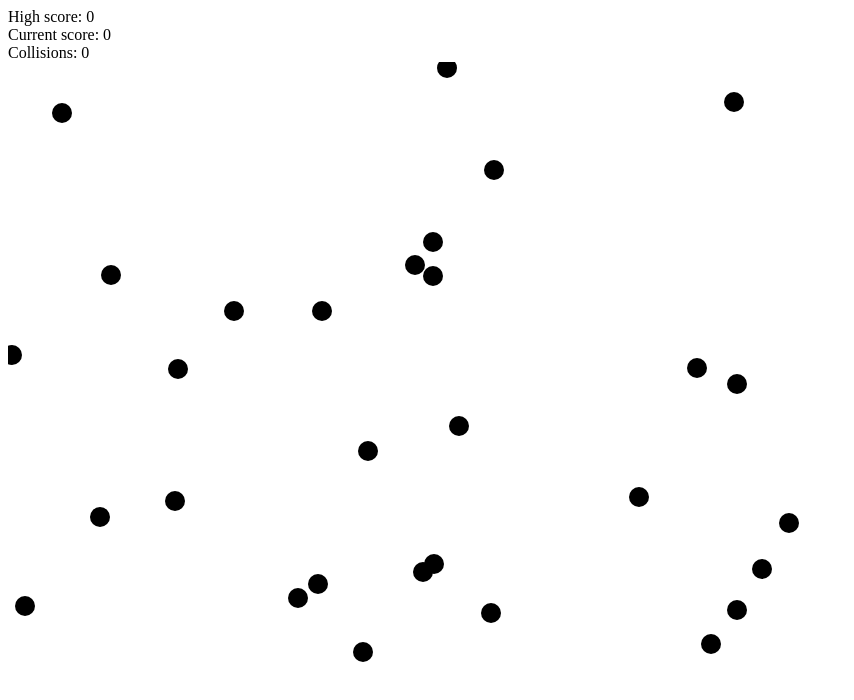
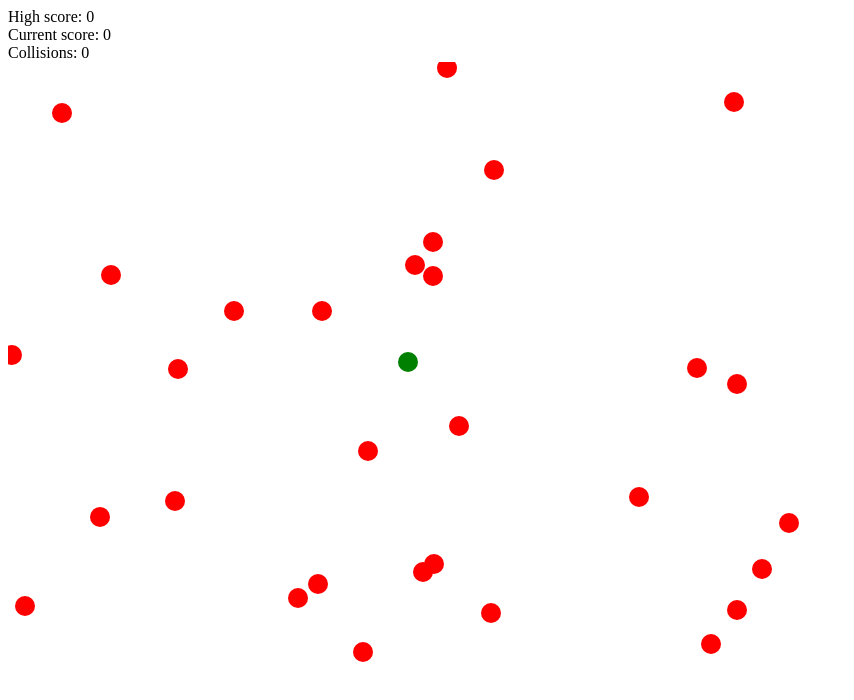
Before and after one commit to jmg2107/watchout, a website: page client/index.html in a window 1280 px wide. Shown: the whole page, without its empty margins (0-854 px from the left). Drawn offline with Linux system fonts and the light colour scheme.

Commit message:
added player dot and made it draggable

```diff
--- a/client/watchout.js
+++ b/client/watchout.js
@@ -18,23 +18,45 @@ function getRandomInt(max) {
 var enemies = _.range(30);
 
 //binding the enemies to the actual svg elements and appending ellipses
-svg.selectAll("ellipse")
+svg.selectAll(".enemy")
   .data(enemies)
   .enter()
   .append("ellipse")
   .attr("cx", function(){ return getRandomInt(width)})
   .attr("cy", function(){ return getRandomInt(height)})
   .attr("rx", "10")
-  .attr("ry", "10");
-
+  .attr("ry", "10")
+  .attr("class", "enemy")
+  .style("fill", "red");
 
 // setInterval(cb, time)
 //reset the position of the element every second
 setInterval(function(){
-  svg.selectAll("ellipse")
+  svg.selectAll(".enemy")
   .data(enemies)
   .transition()
   .duration(1000)
   .attr("cx", function(){ return getRandomInt(width)})
   .attr("cy", function(){ return getRandomInt(height)});
 }, 2000);
+
+// create player
+
+var drag = d3.behavior.drag()
+  .on('drag', function () {
+    d3.select(this)
+      .attr("cx", d3.event.x)
+      .attr("cy", d3.event.y)
+  });
+
+var player = svg.selectAll(".player")
+  .data([0])
+  .enter()
+  .append("ellipse")
+  .attr("cx", width / 2)
+  .attr("cy", height / 2)
+  .attr("rx", "10")
+  .attr("ry", "10")
+  .attr("class", "player")
+  .style("fill", "green")
+  .call(drag);
```
Also changed, not shown: client/styles.css (line endings or trailing spaces).
